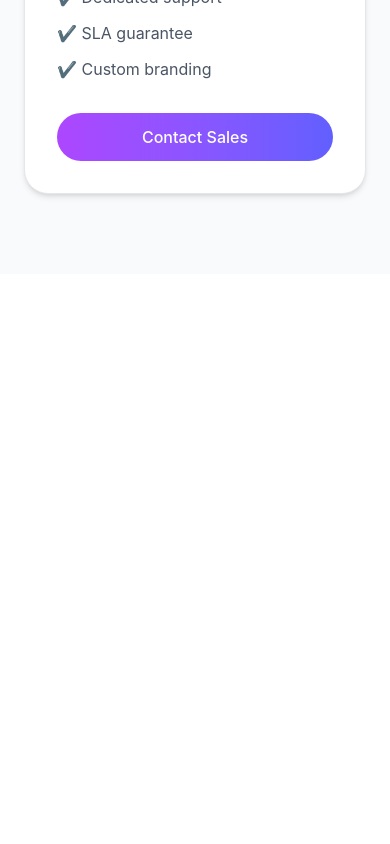
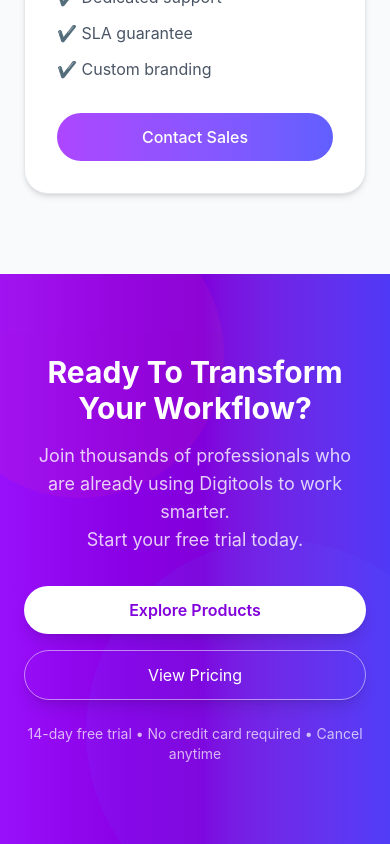
Before and after one commit to ShahariyaCore/assignment-6, a React (Vite) app: page / in a window 390 px wide. Shown: the part 7797-8641 px from the top of the page. Before the commit the page ends 8071 px from the top, so only its background shows below. Built offline with nearby package versions, Linux system fonts and the light colour scheme.

Commit message:
Create CTA component with responsive design, gradient styling, and interactive buttons

```diff
--- a/src/App.jsx
+++ b/src/App.jsx
@@ -7,6 +7,7 @@
 import Cart from './component/cart'
 import Step from './component/Step'
 import Prices from './component/Prices'
+import CTA from './component/Cta'
 
 const getModels = async () => {
   const response = await fetch('/models.json')
@@ -96,6 +97,7 @@
 )}
       <Step />
       <Prices />
+      <CTA />
     </>
   )
 }
--- /dev/null
+++ b/src/component/Cta.jsx
@@ -0,0 +1,44 @@
+const CTA = () => {
+  return (
+    <section className="py-20 px-6 bg-gradient-to-r from-purple-600 via-purple-700 to-indigo-600 text-center text-white relative overflow-hidden">
+      <div className="max-w-3xl mx-auto relative z-10">
+
+        {/* Heading */}
+        <h2 className="text-3xl md:text-5xl font-bold animate-fadeIn">
+          Ready To Transform Your Workflow?
+        </h2>
+
+        {/* Subtext */}
+        <p className="mt-4 text-white/80 text-lg md:text-xl animate-fadeIn delay-100">
+          Join thousands of professionals who are already using Digitools to work smarter.
+          <br />
+          Start your free trial today.
+        </p>
+
+        {/* Buttons */}
+        <div className="mt-8 flex flex-col sm:flex-row justify-center gap-4">
+          <button className="px-6 py-3 rounded-full bg-white text-purple-700 font-semibold hover:bg-gray-100 shadow-lg transform hover:-translate-y-1 transition-all duration-300">
+            Explore Products
+          </button>
+
+          <button className="px-6 py-3 rounded-full border border-white/50 text-white hover:bg-white hover:text-purple-700 shadow-lg transform hover:-translate-y-1 transition-all duration-300">
+            View Pricing
+          </button>
+        </div>
+
+        {/* Bottom text */}
+        <p className="mt-6 text-sm text-white/70">
+          14-day free trial • No credit card required • Cancel anytime
+        </p>
+      </div>
+
+      {/* Optional subtle animated background shapes */}
+      <div className="absolute inset-0 opacity-10 pointer-events-none">
+        <div className="w-72 h-72 bg-pink-500 rounded-full absolute -top-16 -left-16 animate-pulseSlow"></div>
+        <div className="w-96 h-96 bg-indigo-500 rounded-full absolute -bottom-20 -right-20 animate-pulseSlow"></div>
+      </div>
+    </section>
+  );
+};
+
+export default CTA;
```
